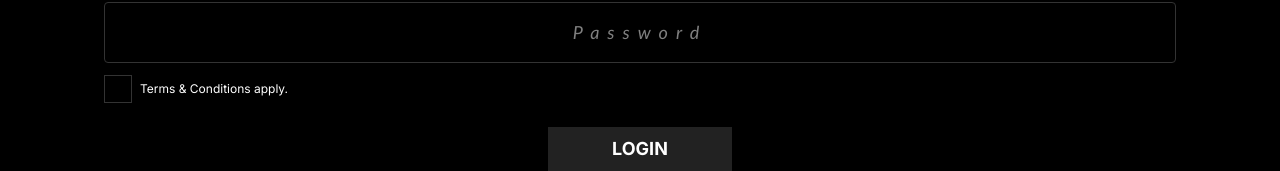
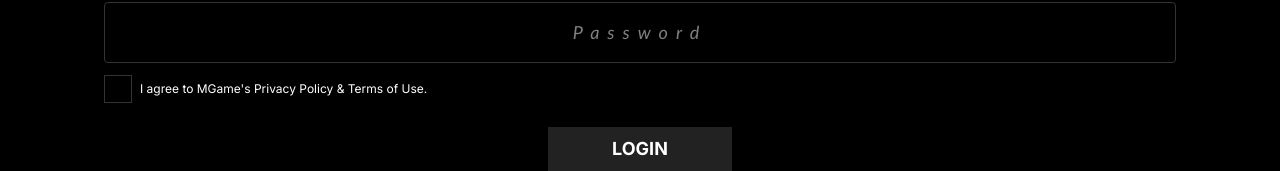
Before and after one commit to sndie3/MgameV1, a React (Vite) app: page /login in a window 1280 px wide. Shown: the part 369-540 px from the top of the page. Built offline with nearby package versions, Linux system fonts and the light colour scheme.

Commit message:
updated: terms and condition

```diff
--- a/features/auth/components/Login.tsx
+++ b/features/auth/components/Login.tsx
@@ -150,7 +150,7 @@ export default function LoginCard() {
               {agree && "✕"}
             </div>
 
-            <span className="text-xs">Terms &amp; Conditions apply.</span>
+            <span className="text-xs">I agree to MGame's Privacy Policy  &amp; Terms of Use.</span>
           </label>
 
           <button
```
